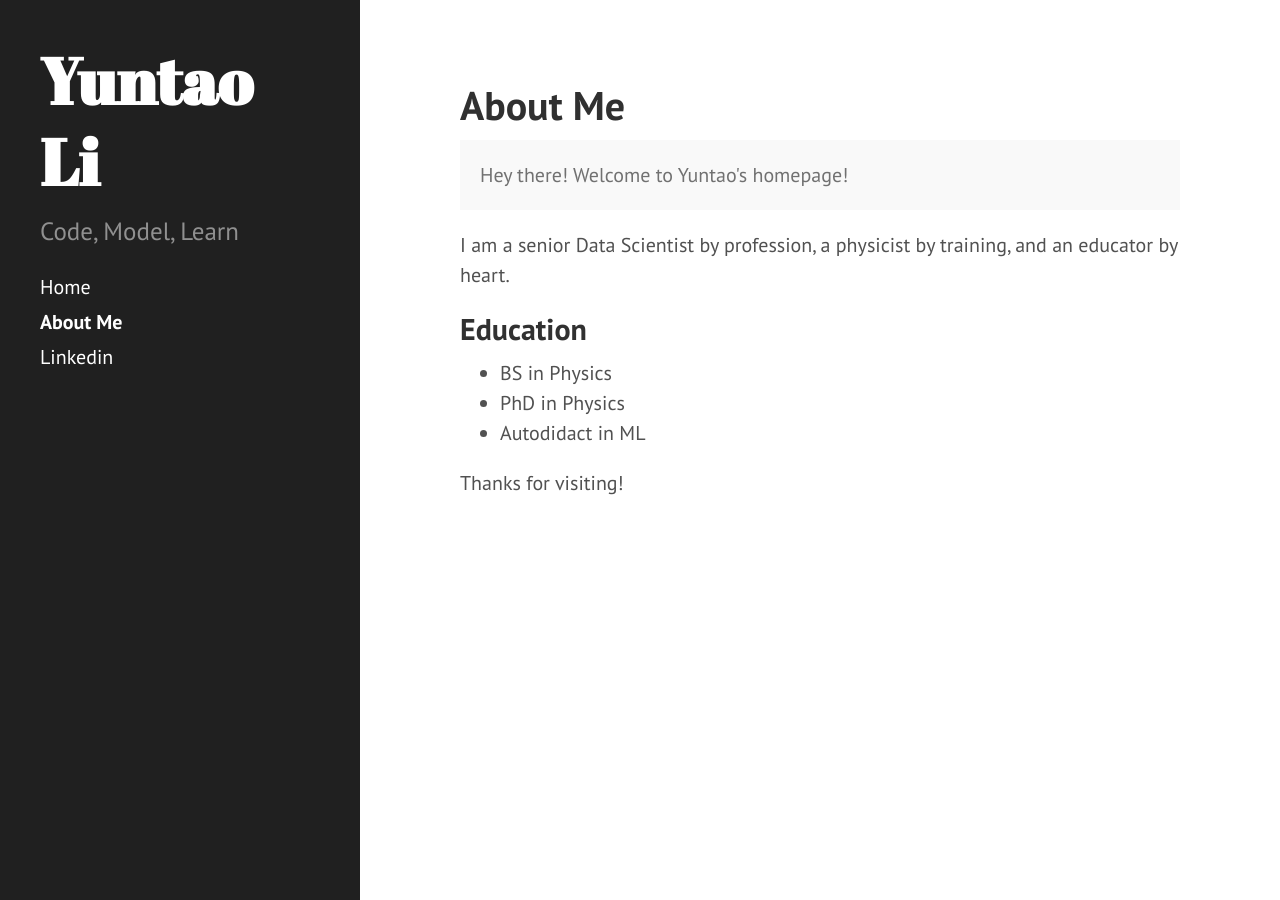
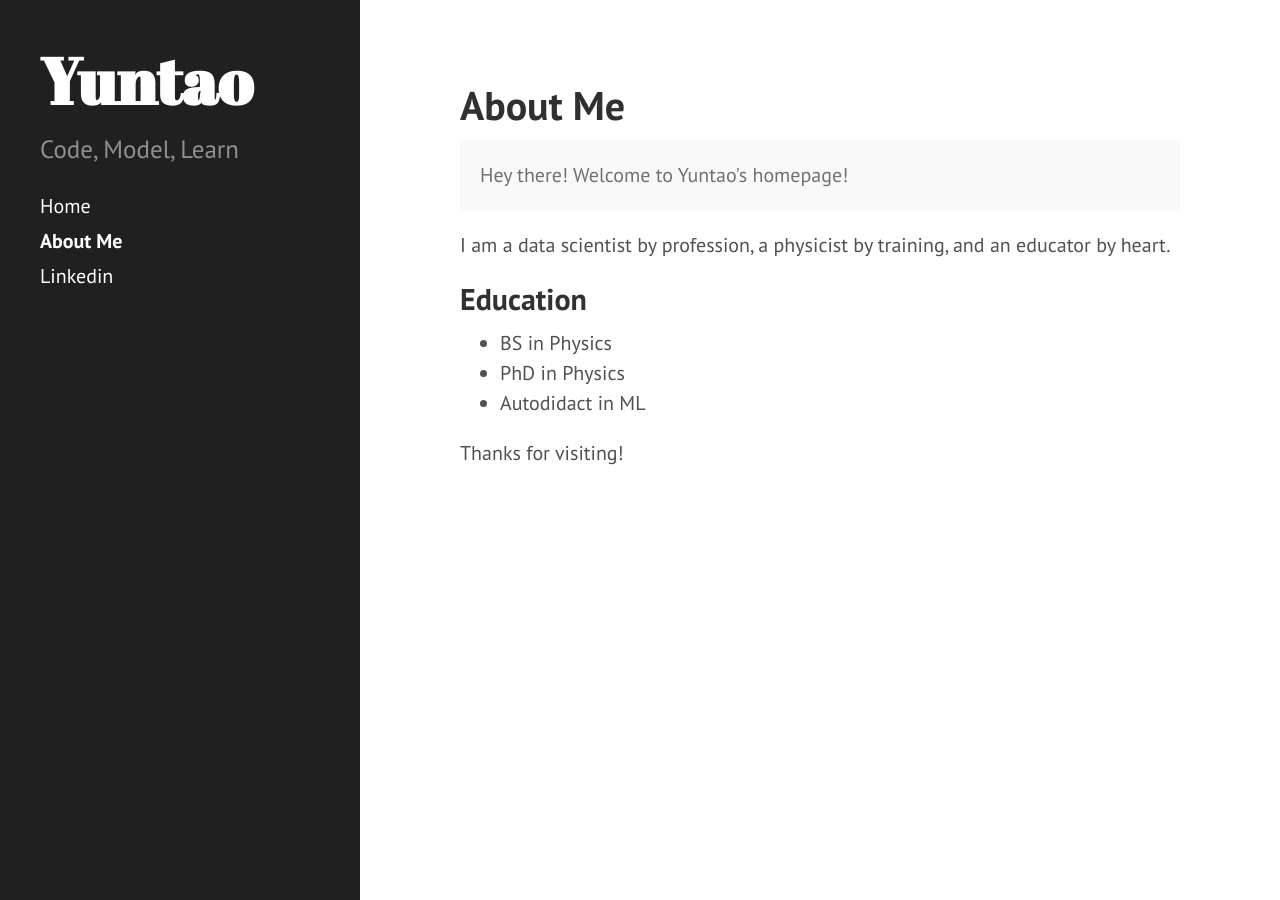
Before and after one commit to PhysCoder/PhysCoder.github.io, a Jekyll site: the page built from about.md, in a window 1280 px wide. Built offline with Jekyll 4.4.1, drawn with Linux system fonts in a browser that asks for light colours.

Commit message:
update title in config

```diff
--- a/_config.yml
+++ b/_config.yml
@@ -5,20 +5,19 @@ plugins:          [jekyll-paginate]
 
 # Permalinks
 permalink:        pretty
-# relative_permalinks: true
 
 # Setup
-title:            Yuntao Li
+title:            Yuntao
 tagline:          'Homepage'
 description:      'Code, Model, Learn'
 url:              'http://physcoder.github.io'
-baseurl:          "http://physcoder.github.io/"
+baseurl:          "http://physcoder.github.io/" # for local testing, change to "/"
 
 author:
-  name:           'Yuntao Li'
+  name:           'Yuntao'
   url:            https://www.linkedin.com/in/yuntaoli/
 
-paginate:         5
+paginate:         5 # how many post to display per page
 
 # Custom vars
 # version:          2.1.0
--- a/about.md
+++ b/about.md
@@ -7,7 +7,7 @@ title: About Me
   Hey there! Welcome to Yuntao's homepage!
 </p>
 
-I am a senior Data Scientist by profession, a physicist by training, and an educator by heart.
+I am a data scientist by profession, a physicist by training, and an educator by heart.
 
 ## Education
 
```
